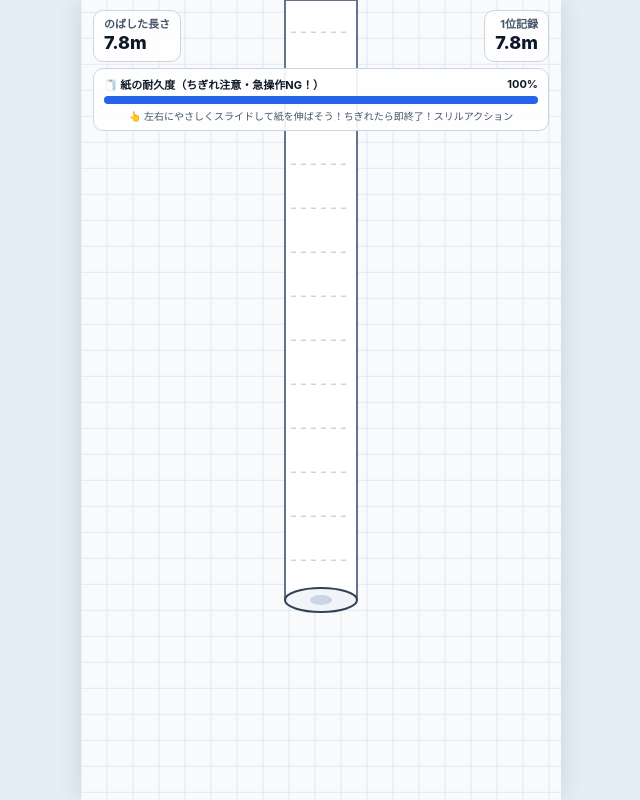
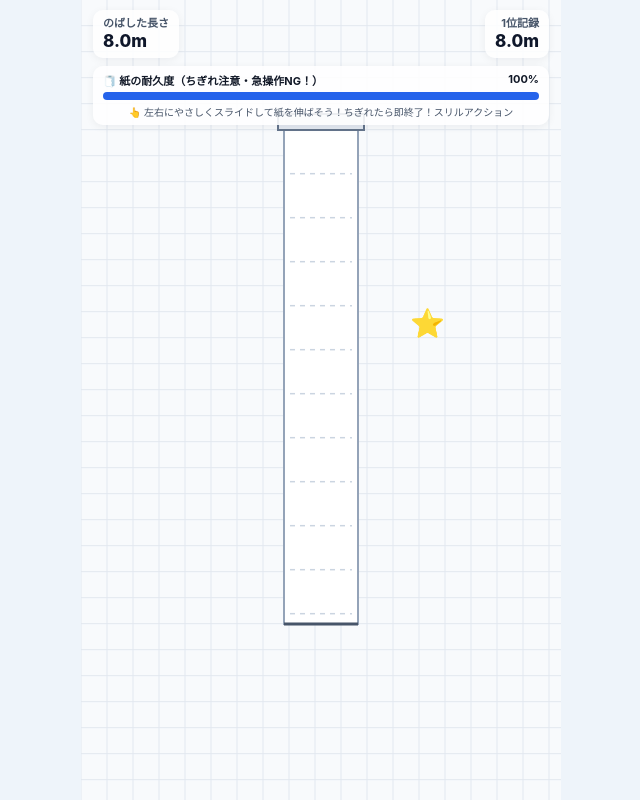
Before and after one commit to hooooott/toilet-paper-game, a plain HTML site: page index.html in a window 1280 px wide. Both pictures are taken after a click on the button "スタート". Shown: the whole page, without its empty margins (319-959 px from the left). Drawn offline with Linux system fonts and the light colour scheme.

Commit message:
Update index.html

```diff
--- a/index.html
+++ b/index.html
@@ -17,7 +17,7 @@
       width: 100%;
       height: 100%;
       overflow: hidden;
-      background: #e6eef5;
+      background: #eef4fa;
       font-family: -apple-system, BlinkMacSystemFont, "Hiragino Sans", "Yu Gothic", sans-serif;
       color: #111827;
     }
@@ -28,7 +28,6 @@
       height: 100dvh;
       margin: 0 auto;
       background: #f8fafc;
-      box-shadow: 0 0 24px rgba(0, 0, 0, 0.12);
       overflow: hidden;
     }
     canvas {
@@ -36,7 +35,7 @@
       width: 100%;
       height: 100%;
     }
-    .top-hud {
+    .hud-top {
       position: absolute;
       top: 10px;
       left: 12px;
@@ -47,67 +46,66 @@
       align-items: flex-start;
       pointer-events: none;
     }
-    .stat-block {
-      background: rgba(255, 255, 255, 0.88);
-      border: 1px solid #cbd5e1;
+    .hud-item {
+      background: rgba(255, 255, 255, 0.85);
       border-radius: 10px;
       padding: 6px 10px;
       line-height: 1.3;
+      box-shadow: 0 2px 8px rgba(15, 23, 42, 0.06);
     }
-    .stat-label {
+    .hud-label {
       font-size: 11px;
       color: #475569;
       font-weight: 700;
     }
-    .stat-value {
-      font-size: 18px;
+    .hud-num {
+      font-size: 17px;
       font-weight: 800;
       color: #0f172a;
     }
-    .status-panel {
+    .durability-box {
       position: absolute;
-      top: 68px;
+      top: 66px;
       left: 12px;
       right: 12px;
       z-index: 10;
-      background: rgba(255, 255, 255, 0.9);
-      border: 1px solid #cbd5e1;
+      background: rgba(255, 255, 255, 0.88);
       border-radius: 10px;
-      padding: 7px 10px;
+      padding: 6px 10px;
       pointer-events: none;
+      box-shadow: 0 2px 8px rgba(15, 23, 42, 0.06);
     }
-    .status-row {
+    .durability-top {
       display: flex;
       justify-content: space-between;
-      align-items: center;
       font-size: 11px;
       font-weight: 700;
       margin-bottom: 4px;
     }
-    .gauge-bg {
+    .bar-track {
       width: 100%;
       height: 8px;
       background: #e2e8f0;
       border-radius: 999px;
       overflow: hidden;
     }
-    .gauge-fill {
+    .bar-value {
       width: 100%;
       height: 100%;
       background: #2563eb;
       transition: width 0.06s linear, background 0.15s ease;
     }
-    .hint-sub {
+    .durability-sub {
       margin-top: 4px;
       font-size: 10px;
       color: #475569;
       text-align: center;
     }
-    .overlay {
+    .home-overlay {
       position: absolute;
       inset: 0;
       z-index: 20;
-      background: rgba(248, 250, 252, 0.94);
+      background: rgba(248, 250, 252, 0.92);
       display: flex;
       flex-direction: column;
       justify-content: center;
@@ -116,357 +114,429 @@
       padding: 20px;
       gap: 12px;
     }
-    .overlay.hidden {
+    .home-overlay.hidden {
       display: none;
     }
-    h1 {
+    .title {
       margin: 0;
       font-size: 24px;
+      font-weight: 900;
       line-height: 1.3;
       color: #0f172a;
     }
-    .lead {
+    .subtitle {
       margin: 0;
       font-size: 13px;
       color: #334155;
+      font-weight: 600;
     }
-    .guide-box {
+    .info-card {
       width: 100%;
       text-align: left;
       background: #ffffff;
-      border: 1px solid #cbd5e1;
+      border: 1px solid #e2e8f0;
       border-radius: 12px;
       padding: 12px 14px;
       font-size: 12px;
       line-height: 1.65;
       color: #1e293b;
     }
-    .start-btn {
+    .play-btn {
       border: none;
       border-radius: 999px;
-      padding: 13px 28px;
+      padding: 13px 30px;
       font-size: 15px;
       font-weight: 800;
       color: #ffffff;
       background: #0f172a;
       cursor: pointer;
     }
-    .start-btn:active {
+    .play-btn:active {
       transform: scale(0.97);
     }
   </style>
 </head>
 <body>
   <div id="app">
-    <div class="top-hud">
-      <div class="stat-block">
-        <div class="stat-label">のばした長さ</div>
-        <div id="lenVal" class="stat-value">0.0m</div>
+    <div class="hud-top">
+      <div class="hud-item">
+        <div class="hud-label">のばした長さ</div>
+        <div id="lenText" class="hud-num">0.0m</div>
       </div>
-      <div class="stat-block" style="text-align: right;">
-        <div class="stat-label">1位記録</div>
-        <div id="bestVal" class="stat-value">0.0m</div>
+      <div class="hud-item" style="text-align: right;">
+        <div class="hud-label">1位記録</div>
+        <div id="bestText" class="hud-num">0.0m</div>
       </div>
     </div>
 
-    <div class="status-panel">
-      <div class="status-row">
+    <div class="durability-box">
+      <div class="durability-top">
         <span>🧻 紙の耐久度（ちぎれ注意・急操作NG！）</span>
-        <span id="durVal">100%</span>
+        <span id="durText">100%</span>
       </div>
-      <div class="gauge-bg">
-        <div id="durFill" class="gauge-fill"></div>
+      <div class="bar-track">
+        <div id="durBar" class="bar-value"></div>
       </div>
-      <div class="hint-sub">👆 左右にやさしくスライドして紙を伸ばそう！ちぎれたら即終了！スリルアクション</div>
+      <div class="durability-sub">👆 左右にやさしくスライドして紙を伸ばそう！ちぎれたら即終了！スリルアクション</div>
     </div>
 
-    <canvas id="paperCanvas"></canvas>
+    <canvas id="gameCanvas"></canvas>
 
-    <div id="startScreen" class="overlay">
-      <h1>トイレペーパー ロングラン！</h1>
-      <p class="lead">どこまで切らずに伸ばせるかな？</p>
-      <div class="guide-box">
+    <div id="startOverlay" class="home-overlay">
+      <h1 class="title">トイレペーパー ロングラン！</h1>
+      <p class="subtitle">どこまで切らずに伸ばせるかな？</p>
+      <div class="info-card">
         👆 左右にスライドして紙を誘導（急な横移動は「ちぎれ注意」！）<br />
-        🧻 紙が伸びるほどスピードアップ！やさしく操作しよう<br />
-        💥 耐久度が0になったり、強く引っ張りすぎると即終了！
+        ⭐ 無敵スターでレインボー無敵化！急操作しても平気＆スコアボーナス！
       </div>
-      <button id="startAction" class="start-btn">スタート</button>
+      <button id="startBtn" class="play-btn">スタート</button>
     </div>
 
-    <div id="endScreen" class="overlay hidden">
-      <h1 id="endMsg">紙がちぎれた！</h1>
-      <p class="lead" id="endLen">のばした長さ：0.0m</p>
-      <p class="lead" id="endBest">1位記録：0.0m</p>
-      <button id="retryAction" class="start-btn">もう一度</button>
+    <div id="endOverlay" class="home-overlay hidden">
+      <h1 class="title" id="endTitle">紙がちぎれた！</h1>
+      <p class="subtitle" id="endLen">のばした長さ：0.0m</p>
+      <p class="subtitle" id="endBest">1位記録：0.0m</p>
+      <button id="retryBtn" class="play-btn">もう一度</button>
     </div>
   </div>
 
   <script>
     (() => {
       const app = document.getElementById("app");
-      const canvas = document.getElementById("paperCanvas");
+      const canvas = document.getElementById("gameCanvas");
       const ctx = canvas.getContext("2d");
 
-      const lenVal = document.getElementById("lenVal");
-      const bestVal = document.getElementById("bestVal");
-      const durVal = document.getElementById("durVal");
-      const durFill = document.getElementById("durFill");
+      const lenText = document.getElementById("lenText");
+      const bestText = document.getElementById("bestText");
+      const durText = document.getElementById("durText");
+      const durBar = document.getElementById("durBar");
 
-      const startScreen = document.getElementById("startScreen");
-      const endScreen = document.getElementById("endScreen");
-      const startAction = document.getElementById("startAction");
-      const retryAction = document.getElementById("retryAction");
-      const endMsg = document.getElementById("endMsg");
+      const startOverlay = document.getElementById("startOverlay");
+      const endOverlay = document.getElementById("endOverlay");
+      const startBtn = document.getElementById("startBtn");
+      const retryBtn = document.getElementById("retryBtn");
+      const endTitle = document.getElementById("endTitle");
       const endLen = document.getElementById("endLen");
       const endBest = document.getElementById("endBest");
 
-      const STORAGE_KEY = "tp_longrun_slide_best_v1";
-      let bestScore = parseFloat(localStorage.getItem(STORAGE_KEY) || "0") || 0;
-      bestVal.textContent = bestScore.toFixed(1) + "m";
+      const BEST_KEY = "tp_longrun_home_best_v1";
+      let bestMeters = parseFloat(localStorage.getItem(BEST_KEY) || "0") || 0;
+      bestText.textContent = bestMeters.toFixed(1) + "m";
 
-      let viewW = 360;
-      let viewH = 640;
+      let w = 360;
+      let h = 640;
       let dpr = 1;
 
-      function fitCanvas() {
-        const r = app.getBoundingClientRect();
-        viewW = Math.max(280, r.width);
-        viewH = Math.max(420, r.height);
+      function resizeCanvas() {
+        const rect = app.getBoundingClientRect();
+        w = Math.max(280, rect.width);
+        h = Math.max(420, rect.height);
         dpr = Math.min(window.devicePixelRatio || 1, 2);
-        canvas.width = Math.floor(viewW * dpr);
-        canvas.height = Math.floor(viewH * dpr);
+        canvas.width = Math.floor(w * dpr);
+        canvas.height = Math.floor(h * dpr);
         ctx.setTransform(dpr, 0, 0, dpr, 0, 0);
       }
-      fitCanvas();
-      window.addEventListener("resize", fitCanvas);
+      resizeCanvas();
+      window.addEventListener("resize", resizeCanvas);
 
-      let phase = "ready"; // "ready" | "playing" | "ended"
-      let lengthMeters = 0;
+      let mode = "home"; // "home" | "playing" | "gameover"
+      let meters = 0;
       let durability = 100;
-      let pullSpeed = 160; // px/sec
+      let starTime = 0;
+      let rainbowHue = 0;
 
-      const paperW = 72;
-      let tipX = viewW * 0.5;
-      let targetTipX = viewW * 0.5;
-      let prevTipX = viewW * 0.5;
-      const tipY = () => Math.min(viewH * 0.75, viewH - 120);
+      // 上部のトイレットペーパーホルダー（芯）から下へ紙を伸ばす
+      const holderY = 128;
+      const paperWidth = 74;
+      let tipX = w * 0.5;
+      let targetX = w * 0.5;
+      let prevTipX = w * 0.5;
+      const tipY = () => Math.min(h * 0.78, h - 96);
 
-      let guideWavePhase = 0;
-      let lastTs = performance.now();
+      // 無敵スターの出現管理
+      let stars = [];
+      let nextStarIn = 2.2;
+      let lastTime = performance.now();
 
-      function syncHud() {
-        lenVal.textContent = lengthMeters.toFixed(1) + "m";
-        if (lengthMeters > bestScore) {
-          bestScore = lengthMeters;
-          localStorage.setItem(STORAGE_KEY, bestScore.toFixed(1));
+      function updateHud() {
+        lenText.textContent = meters.toFixed(1) + "m";
+        if (meters > bestMeters) {
+          bestMeters = meters;
+          localStorage.setItem(BEST_KEY, bestMeters.toFixed(1));
         }
-        bestVal.textContent = bestScore.toFixed(1) + "m";
+        bestText.textContent = bestMeters.toFixed(1) + "m";
 
-        const clamped = Math.max(0, Math.min(100, durability));
-        durVal.textContent = Math.round(clamped) + "%";
-        durFill.style.width = clamped + "%";
-        if (clamped > 60) {
-          durFill.style.background = "#2563eb";
-        } else if (clamped > 30) {
-          durFill.style.background = "#d97706";
+        const d = Math.max(0, Math.min(100, durability));
+        durText.textContent = starTime > 0 ? `無敵 ${starTime.toFixed(1)}s` : Math.round(d) + "%";
+        durBar.style.width = starTime > 0 ? "100%" : d + "%";
+
+        if (starTime > 0) {
+          durBar.style.background = `hsl(${rainbowHue}, 95%, 55%)`;
+        } else if (d > 60) {
+          durBar.style.background = "#2563eb";
+        } else if (d > 30) {
+          durBar.style.background = "#d97706";
         } else {
-          durFill.style.background = "#dc2626";
+          durBar.style.background = "#dc2626";
         }
       }
 
-      function resetState() {
-        lengthMeters = 0;
+      function resetGame() {
+        meters = 0;
         durability = 100;
-        pullSpeed = 160;
-        tipX = viewW * 0.5;
-        targetTipX = viewW * 0.5;
-        prevTipX = viewW * 0.5;
-        guideWavePhase = 0;
-        syncHud();
+        starTime = 0;
+        tipX = w * 0.5;
+        targetX = w * 0.5;
+        prevTipX = w * 0.5;
+        stars = [];
+        nextStarIn = 1.8;
+        updateHud();
       }
 
-      function beginPlay() {
-        fitCanvas();
-        resetState();
-        phase = "playing";
-        startScreen.classList.add("hidden");
-        endScreen.classList.add("hidden");
+      function startGame() {
+        resizeCanvas();
+        resetGame();
+        mode = "playing";
+        startOverlay.classList.add("hidden");
+        endOverlay.classList.add("hidden");
       }
 
-      function finishPlay(reasonText) {
-        if (phase !== "playing") return;
-        phase = "ended";
-        syncHud();
-        endMsg.textContent = reasonText || "紙がちぎれた！";
-        endLen.textContent = "のばした長さ：" + lengthMeters.toFixed(1) + "m";
-        endBest.textContent = "1位記録：" + bestScore.toFixed(1) + "m";
-        endScreen.classList.remove("hidden");
+      function endGame() {
+        if (mode !== "playing") return;
+        mode = "gameover";
+        updateHud();
+        endTitle.textContent = "紙がちぎれた！";
+        endLen.textContent = "のばした長さ：" + meters.toFixed(1) + "m";
+        endBest.textContent = "1位記録：" + bestMeters.toFixed(1) + "m";
+        endOverlay.classList.remove("hidden");
       }
 
-      startAction.addEventListener("click", beginPlay);
-      retryAction.addEventListener("click", beginPlay);
+      startBtn.addEventListener("click", startGame);
+      retryBtn.addEventListener("click", startGame);
 
-      let isSliding = false;
-      function updateTargetX(clientX) {
+      let dragging = false;
+      function updateTarget(clientX) {
         const rect = canvas.getBoundingClientRect();
         const x = clientX - rect.left;
-        const pad = paperW * 0.5 + 14;
-        targetTipX = Math.max(pad, Math.min(viewW - pad, x));
+        const margin = paperWidth * 0.5 + 16;
+        targetX = Math.max(margin, Math.min(w - margin, x));
       }
 
       canvas.addEventListener("pointerdown", (e) => {
-        if (phase !== "playing") return;
-        isSliding = true;
-        updateTargetX(e.clientX);
+        if (mode !== "playing") return;
+        dragging = true;
+        updateTarget(e.clientX);
       });
       window.addEventListener("pointermove", (e) => {
-        if (!isSliding || phase !== "playing") return;
-        updateTargetX(e.clientX);
+        if (!dragging || mode !== "playing") return;
+        updateTarget(e.clientX);
       });
       window.addEventListener("pointerup", () => {
-        isSliding = false;
+        dragging = false;
       });
 
-      const keyState = { left: false, right: false };
+      const keys = { left: false, right: false };
       window.addEventListener("keydown", (e) => {
-        if (e.key === "ArrowLeft" || e.key === "a" || e.key === "A") keyState.left = true;
-        if (e.key === "ArrowRight" || e.key === "d" || e.key === "D") keyState.right = true;
+        if (e.key === "ArrowLeft" || e.key === "a" || e.key === "A") keys.left = true;
+        if (e.key === "ArrowRight" || e.key === "d" || e.key === "D") keys.right = true;
       });
       window.addEventListener("keyup", (e) => {
-        if (e.key === "ArrowLeft" || e.key === "a" || e.key === "A") keyState.left = false;
-        if (e.key === "ArrowRight" || e.key === "d" || e.key === "D") keyState.right = false;
+        if (e.key === "ArrowLeft" || e.key === "a" || e.key === "A") keys.left = false;
+        if (e.key === "ArrowRight" || e.key === "d" || e.key === "D") keys.right = false;
       });
 
-      function drawGrid() {
+      function spawnStar() {
+        const margin = 42;
+        const x = margin + Math.random() * Math.max(40, w - margin * 2);
+        stars.push({
+          x,
+          y: holderY + 18,
+          r: 18
+        });
+      }
+
+      function drawBackground() {
         ctx.fillStyle = "#f8fafc";
-        ctx.fillRect(0, 0, viewW, viewH);
+        ctx.fillRect(0, 0, w, h);
 
-        const cell = 26;
-        const scrollY = (lengthMeters * 55) % cell;
+        const grid = 26;
+        const offset = (meters * 55) % grid;
         ctx.strokeStyle = "#e2e8f0";
         ctx.lineWidth = 1;
-        for (let x = 0; x <= viewW; x += cell) {
+        for (let x = 0; x <= w; x += grid) {
           ctx.beginPath();
           ctx.moveTo(x, 0);
-          ctx.lineTo(x, viewH);
+          ctx.lineTo(x, h);
           ctx.stroke();
         }
-        for (let y = scrollY; y <= viewH; y += cell) {
+        for (let y = offset; y <= h; y += grid) {
           ctx.beginPath();
           ctx.moveTo(0, y);
-          ctx.lineTo(viewW, y);
+          ctx.lineTo(w, y);
           ctx.stroke();
         }
       }
 
-      function drawPaperStrip() {
-        const yEnd = tipY();
-        const half = paperW * 0.5;
+      function drawPaper() {
+        const startY = holderY;
+        const endY = tipY();
+        const halfW = paperWidth * 0.5;
+        const originX = w * 0.5;
 
-        // 上端（ロール元）から先端まで、なめらかに曲がる紙を描く
-        const segments = 24;
+        // 上部のロール元から下へ伸びるトイレットペーパー
+        const steps = 28;
         ctx.beginPath();
-        for (let i = 0; i <= segments; i++) {
-          const t = i / segments;
-          const y = t * yEnd;
-          // 紙の根元は中央付近、先端に向かって tipX へ滑らかにつながる
-          const curve = t * t * (3 - 2 * t);
-          const centerX = viewW * 0.5 * (1 - curve) + tipX * curve;
-          const lx = centerX - half;
+        for (let i = 0; i <= steps; i++) {
+          const t = i / steps;
+          const y = startY + (endY - startY) * t;
+          const ease = t * t * (3 - 2 * t);
+          const cx = originX * (1 - ease) + tipX * ease;
+          const lx = cx - halfW;
           if (i === 0) ctx.moveTo(lx, y);
           else ctx.lineTo(lx, y);
         }
-        for (let i = segments; i >= 0; i--) {
-          const t = i / segments;
-          const y = t * yEnd;
-          const curve = t * t * (3 - 2 * t);
-          const centerX = viewW * 0.5 * (1 - curve) + tipX * curve;
-          const rx = centerX + half;
+        for (let i = steps; i >= 0; i--) {
+          const t = i / steps;
+          const y = startY + (endY - startY) * t;
+          const ease = t * t * (3 - 2 * t);
+          const cx = originX * (1 - ease) + tipX * ease;
+          const rx = cx + halfW;
           ctx.lineTo(rx, y);
         }
         ctx.closePath();
 
-        ctx.fillStyle = durability < 30 ? "#fff1f2" : "#ffffff";
+        if (starTime > 0) {
+          ctx.fillStyle = `hsla(${rainbowHue}, 95%, 72%, 0.92)`;
+        } else if (durability < 30) {
+          ctx.fillStyle = "#fff1f2";
+        } else {
+          ctx.fillStyle = "#ffffff";
+        }
         ctx.fill();
-        ctx.strokeStyle = durability < 30 ? "#e11d48" : "#64748b";
+
+        ctx.strokeStyle = starTime > 0 ? `hsl(${rainbowHue}, 90%, 45%)` : "#94a3b8";
         ctx.lineWidth = 2;
         ctx.stroke();
 
-        // ミシン目（点線）
+        // ミシン目（下方向へ流れていく）
         ctx.save();
         ctx.setLineDash([5, 5]);
         ctx.strokeStyle = "#cbd5e1";
         ctx.lineWidth = 1.5;
-        const perfSpacing = 44;
-        const perfOffset = (lengthMeters * 55) % perfSpacing;
-        for (let y = perfOffset; y < yEnd; y += perfSpacing) {
-          const t = y / yEnd;
-          const curve = t * t * (3 - 2 * t);
-          const cx = viewW * 0.5 * (1 - curve) + tipX * curve;
+        const perfGap = 44;
+        const perfShift = (meters * 55) % perfGap;
+        for (let y = startY + perfShift; y < endY; y += perfGap) {
+          const t = (y - startY) / Math.max(1, endY - startY);
+          const ease = t * t * (3 - 2 * t);
+          const cx = originX * (1 - ease) + tipX * ease;
           ctx.beginPath();
-          ctx.moveTo(cx - half + 6, y);
-          ctx.lineTo(cx + half - 6, y);
+          ctx.moveTo(cx - halfW + 6, y);
+          ctx.lineTo(cx + halfW - 6, y);
           ctx.stroke();
         }
         ctx.restore();
 
-        // 先端の紙ロール
+        // 上部のロール本体（ホルダー）
+        ctx.fillStyle = "#e2e8f0";
+        ctx.fillRect(originX - halfW - 6, startY - 14, paperWidth + 12, 16);
+        ctx.strokeStyle = "#64748b";
+        ctx.lineWidth = 2;
+        ctx.strokeRect(originX - halfW - 6, startY - 14, paperWidth + 12, 16);
+
+        // 下端の紙の先端ライン
         ctx.beginPath();
-        ctx.ellipse(tipX, yEnd, half, 12, 0, 0, Math.PI * 2);
-        ctx.fillStyle = "#f1f5f9";
-        ctx.fill();
-        ctx.strokeStyle = "#334155";
-        ctx.lineWidth = 2;
+        ctx.moveTo(tipX - halfW, endY);
+        ctx.lineTo(tipX + halfW, endY);
+        ctx.strokeStyle = starTime > 0 ? `hsl(${rainbowHue}, 90%, 40%)` : "#475569";
+        ctx.lineWidth = 3;
         ctx.stroke();
-
-        ctx.beginPath();
-        ctx.ellipse(tipX, yEnd, 11, 5, 0, 0, Math.PI * 2);
-        ctx.fillStyle = "#cbd5e1";
-        ctx.fill();
       }
 
-      function tick(now) {
-        const dt = Math.min(0.05, (now - lastTs) / 1000);
-        lastTs = now;
+      function drawStars() {
+        for (const s of stars) {
+          ctx.save();
+          ctx.font = "28px sans-serif";
+          ctx.textAlign = "center";
+          ctx.textBaseline = "middle";
+          ctx.fillText("⭐", s.x, s.y);
+          ctx.restore();
+        }
+      }
 
-        if (phase === "playing") {
-          if (keyState.left) targetTipX -= 260 * dt;
-          if (keyState.right) targetTipX += 260 * dt;
+      function loop(now) {
+        const dt = Math.min(0.05, (now - lastTime) / 1000);
+        lastTime = now;
+        rainbowHue = (rainbowHue + dt * 300) % 360;
 
-          const pad = paperW * 0.5 + 14;
-          targetTipX = Math.max(pad, Math.min(viewW - pad, targetTipX));
+        if (mode === "playing") {
+          if (keys.left) targetX -= 280 * dt;
+          if (keys.right) targetX += 280 * dt;
+
+          const margin = paperWidth * 0.5 + 16;
+          targetX = Math.max(margin, Math.min(w - margin, targetX));
 
           prevTipX = tipX;
-          tipX += (targetTipX - tipX) * Math.min(1, dt * 14);
+          tipX += (targetX - tipX) * Math.min(1, dt * 15);
 
-          // 急な横移動によるダメージ判定
           const lateralSpeed = Math.abs(tipX - prevTipX) / Math.max(dt, 0.001);
-          const safeLateralSpeed = 340;
-          if (lateralSpeed > safeLateralSpeed) {
-            const excess = lateralSpeed - safeLateralSpeed;
-            durability -= excess * 0.055 * dt;
+          const fallSpeed = Math.min(360, 165 + meters * 1.8);
+
+          if (starTime > 0) {
+            starTime = Math.max(0, starTime - dt);
+            // レインボー無敵中は急操作でもちぎれず、伸びるスピードも少しアップ
+            meters += ((fallSpeed * 1.25) * dt) / 60;
           } else {
-            // やさしく動かしている間はわずかに回復
-            durability = Math.min(100, durability + 3.5 * dt);
+            const safeSpeed = 350;
+            if (lateralSpeed > safeSpeed) {
+              durability -= (lateralSpeed - safeSpeed) * 0.055 * dt;
+            } else {
+              durability = Math.min(100, durability + 3.0 * dt);
+            }
+            meters += (fallSpeed * dt) / 60;
           }
 
-          pullSpeed = Math.min(360, 160 + lengthMeters * 1.8);
-          lengthMeters += (pullSpeed * dt) / 60;
-          guideWavePhase += dt * 2.2;
+          // 無敵スターの出現と取得判定
+          nextStarIn -= dt;
+          if (nextStarIn <= 0) {
+            spawnStar();
+            nextStarIn = 3.2 + Math.random() * 2.2;
+          }
 
-          syncHud();
+          const endY = tipY();
+          const halfW = paperWidth * 0.5;
+          const remainingStars = [];
 
-          if (durability <= 0) {
-            finishPlay("急な横移動で紙がちぎれた！");
+          for (const s of stars) {
+            s.y += fallSpeed * dt;
+            const hitX = Math.abs(s.x - tipX) < halfW + s.r;
+            const hitY = Math.abs(s.y - endY) < s.r + 14;
+
+            if (hitX && hitY) {
+              starTime = 4.5;
+              durability = Math.min(100, durability + 25);
+              meters += 1.5;
+              continue;
+            }
+            if (s.y < h + 40) {
+              remainingStars.push(s);
+            }
+          }
+          stars = remainingStars;
+
+          updateHud();
+
+          if (starTime <= 0 && durability <= 0) {
+            endGame();
           }
         }
 
-        drawGrid();
-        drawPaperStrip();
-        requestAnimationFrame(tick);
+        drawBackground();
+        drawPaper();
+        drawStars();
+        requestAnimationFrame(loop);
       }
 
-      requestAnimationFrame(tick);
+      requestAnimationFrame(loop);
     })();
   </script>
 </body>
```
